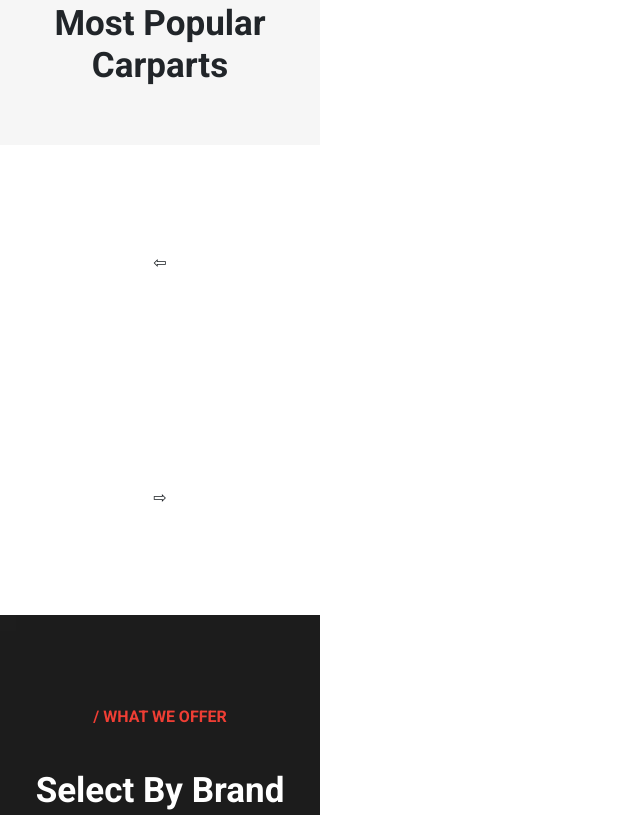
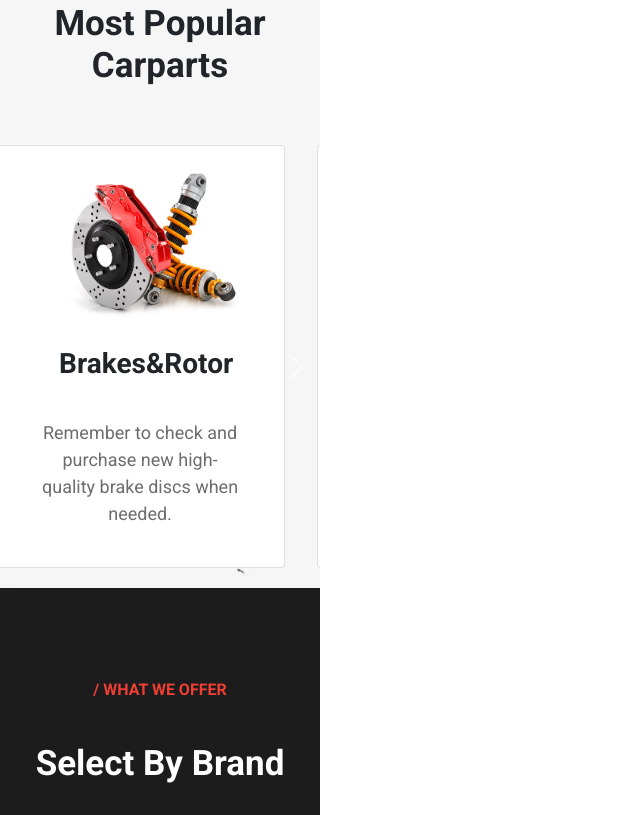
Before and after one commit to Sini4/Website-Pet-Project, a plain HTML site: page index.html in a window 1280 px wide. Shown: the part 3587-4402 px from the top of the page, without its empty margins (0-640 px from the left). Drawn offline with nearby package versions, Linux system fonts and the light colour scheme.

Commit message:
parts carouse;

```diff
--- a/css/index.css
+++ b/css/index.css
@@ -235,7 +235,7 @@ ul {
 .car_parts_text {
     color: var(--red_text_color);
     font-weight: bold;
-    padding-left: 20px;
+    padding-left: 5px;
 }
 
 .most_popular_car_parts_h2_text {
@@ -245,24 +245,85 @@ ul {
     padding-bottom: 50px;
 }
 
-.parts-carousel {
-    background-color: white;
-    min-height: 470px;
-    display: grid;
-    grid-template-columns: 1fr 1fr;
+.card {
+    margin-left: 15px;
+    margin-bottom: 20px;
 }
 
-.slide-control {
-    display: flex;
+.brakes-rotor_img,
+.headlights_img {
+    width: 180px;
+    height: 155px;
+    margin-left: 50px;
 }
 
-.slide-prev,
-.slide-next {
-    background-color: var(--carousel-color);
-    border: none;
-    outline: none;
-    color: var(--testimonials-slide-arrows-color);
-    border-radius: 50px;
+.custom_wheels_img,
+.motor_parts_img {
+    width: 180px;
+    height: 190px;
+    margin-left: 45px;
+}
+
+.Brakes-Rotor_text_card {
+    font-weight: bold;
+    font-size: 28px;
+    padding-left: 45px;
+    padding-top: 30px;
+}
+
+.custom_wheels_text_card {
+    font-weight: bold;
+    font-size: 28px;
+    padding-left: 34px;
+    padding-top: 30px;
+}
+
+.motor_parts_text_card {
+    font-weight: bold;
+    font-size: 28px;
+    padding-left: 55px;
+    padding-top: 30px;
+}
+
+.headlights_text_card {
+    font-weight: bold;
+    font-size: 28px;
+    padding-left: 65px;
+    padding-top: 30px;
+}
+
+.Brakes-Rotor_text_card_article {
+    color: var(--light_gray_text_color);
+    text-align: center;
+    font-size: 18px;
+    padding-right: 68px;
+    padding-top: 30px;
+    padding-bottom: 8px;
+}
+
+.custom_wheels_text_card_article {
+    color: var(--light_gray_text_color);
+    text-align: center;
+    font-size: 18px;
+    padding-right: 66px;
+    padding-top: 30px;
+}
+
+.motor_parts_text_card_article {
+    color: var(--light_gray_text_color);
+    text-align: center;
+    font-size: 18px;
+    padding-right: 65px;
+    padding-top: 30px;
+}
+
+.headlights_text_card_article {
+    color: var(--light_gray_text_color);
+    text-align: center;
+    font-size: 18px;
+    padding-right: 60px;
+    padding-top: 30px;
+    padding-bottom: 35px;
 }
 
 .what_we_offer {
--- a/index.html
+++ b/index.html
@@ -115,10 +115,61 @@
             <!-- red color -->
             <h2 class="most_popular_car_parts_h2_text">Most Popular Carparts</h2>
 
-            <div class="parts-carousel">
-                <button class="slide-prev">&#8678</button>
-                <div class="carousel-container"></div>
-                <button class="slide-next">&#8680</button>
+            <div id="carouselExampleControls" class="carousel slide" data-bs-ride="carousel">
+                <div class="carousel-inner">
+                    <div class="carousel-item active">
+                        <div class="card" style="width: 18rem;">
+                            <div class="card-body">
+                                <img src="/img/parts/brakes&rotor.png" class="brakes-rotor_img" alt="Brakes&Rotor">
+                                <h3 class="Brakes-Rotor_text_card">Brakes&Rotor</h3>
+                                <p class="Brakes-Rotor_text_card_article">Remember to check and<br>purchase new high-
+                                    <br>quality brake discs when<br>needed.
+                                </p>
+                            </div>
+                        </div>
+                    </div>
+                    <div class="carousel-item">
+                        <div class="card" style="width: 18rem;">
+                            <div class="card-body">
+                                <img src="/img/parts/custom_wheels.png" class="custom_wheels_img" alt="Custom Wheels">
+                                <h3 class="custom_wheels_text_card">Custom Wheels</h3>
+                                <p class="custom_wheels_text_card_article">Select the best car<br>wheels of any styles and
+                                    <br>colors on our website
+                                </p>
+                            </div>
+                        </div>
+                    </div>
+                    <div class="carousel-item">
+                        <div class="card" style="width: 18rem;">
+                            <div class="card-body">
+                                <img src="/img/parts/motor_parts.png" class="motor_parts_img" alt="Motor Parts">
+                                <h3 class="motor_parts_text_card">Motor Parts</h3>
+                                <p class="motor_parts_text_card_article">Everything you may<br>need to repair the engine
+                                    <br>of your vehicle.
+                                </p>
+                            </div>
+                        </div>
+                    </div>
+                    <div class="carousel-item">
+                        <div class="card" style="width: 18rem;">
+                            <div class="card-body">
+                                <img src="/img/parts/headlights.png" class="headlights_img" alt="Headlights">
+                                <h3 class="headlights_text_card">Headlights</h3>
+                                <p class="headlights_text_card_article">Find headlights for any<br>car model at our website
+                                    <br>at the lowest prices.
+                                </p>
+                            </div>
+                        </div>
+                    </div>
+                </div>
+                <button class="carousel-control-prev" type="button" data-bs-target="#carouselExampleControls" data-bs-slide="prev">
+                    <span class="carousel-control-prev-icon" aria-hidden="true"></span>
+                    <span class="visually-hidden">Previous</span>
+                </button>
+                <button class="carousel-control-next" type="button" data-bs-target="#carouselExampleControls" data-bs-slide="next">
+                    <span class="carousel-control-next-icon" aria-hidden="true"></span>
+                    <span class="visually-hidden">Next</span>
+                </button>
             </div>
         </div>
 
```
Also changed, not shown: js/parts-carousel.js (deleted, +0 -33 lines), 2 other files.
